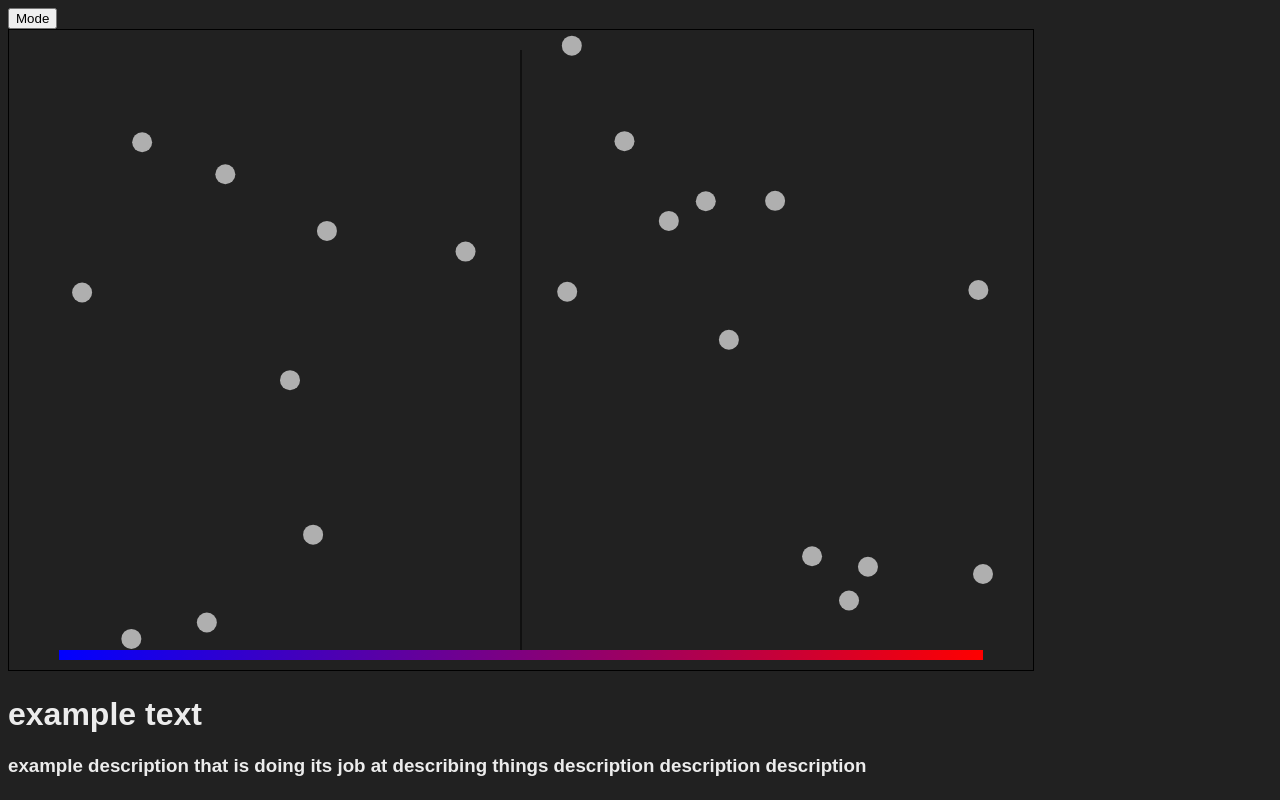
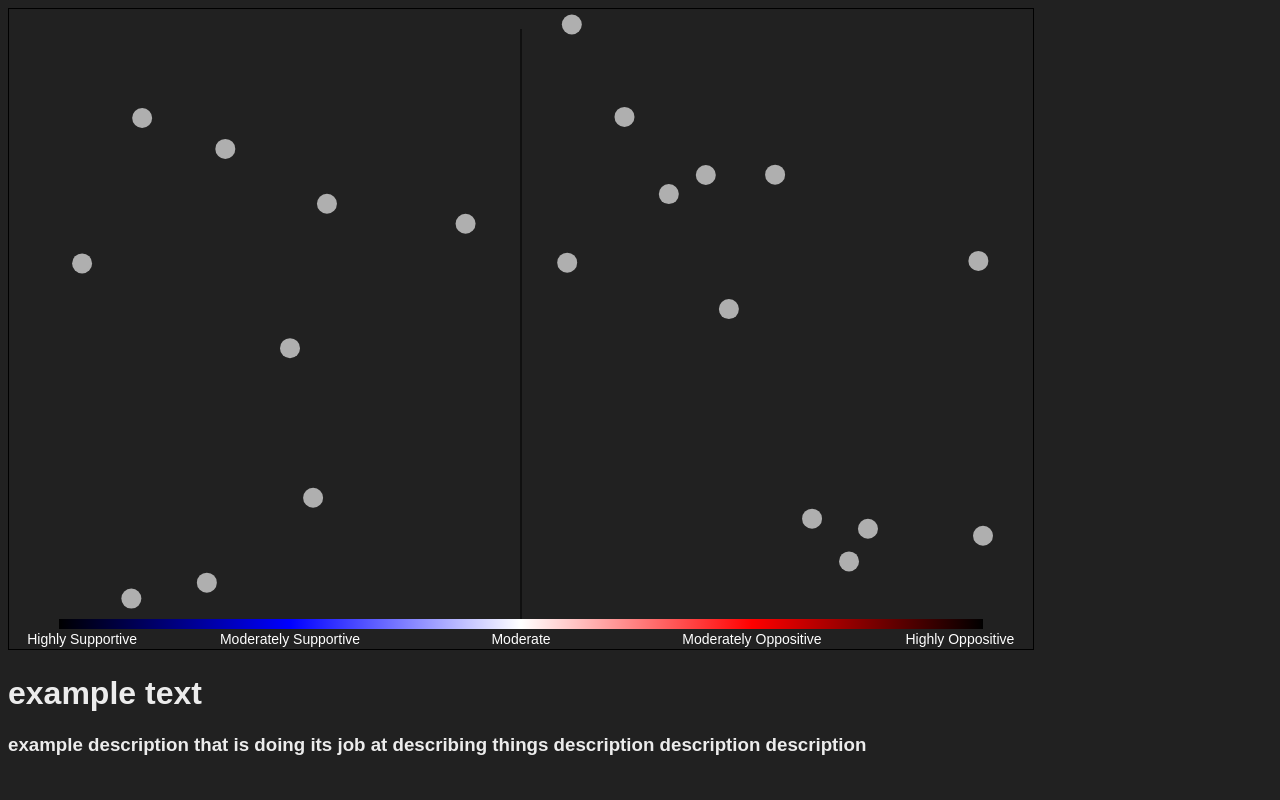
Before and after one commit to oolio151/data-vis-v2, a plain HTML site: page index.html in a window 1280 px wide. Drawn offline with Linux system fonts and the light colour scheme.

```diff
--- a/index.html
+++ b/index.html
@@ -15,14 +15,9 @@
             color: #ececec;
         }
     </style>
-    <script src ="js/data.js"></script>
-    <script src = "js/styles.js"></script>
+    <script src="js/test.js"></script>
 </head>
 <body id="body" style="flex: 1; font-family: Arial, Helvetica, sans-serif;" >
-    <button id ="darknessButton">
-        Mode
-    </button>
-    <br>
     <canvas id="canvas" width="100%" height="100%"></canvas>
     <div>
         <h1 id="title-text">example text</h1>
--- a/js/data.js
+++ /dev/null
@@ -1,3 +0,0 @@
-//export function handleData(filePath){
-
-//}
--- a/js/index.js
+++ b/js/index.js
@@ -1,9 +1,3 @@
-/*
-to do as of 8/6
-- change dot colors
-- add labels, supportiveness scale rather than a poltiical scale (highly supp, mod oppo, stuff like that)
-- black to blue to white to red to black
-*/
 
 const canvas = document.getElementById('canvas');
 const ctx = canvas.getContext('2d');
@@ -11,6 +5,14 @@
 const pointColor = '#afafaf';
 const outlineColor = 'ff0000'
 let data = [];
+
+const xAxisLabels = [
+    { label: 'Highly Supportive', position: -0.95},
+    { label: 'Moderately Supportive', position: -0.5},
+    { label: 'Moderate', position: 0 },
+    { label: 'Moderately Oppositive', position: 0.5 },
+    { label: 'Highly Oppositive', position: 0.95}
+];
 
 function resizeCanvas() {
     canvas.width = window.innerWidth*0.8;
@@ -24,16 +26,31 @@
 }
 
 function getRandomYValue() {
-    return Math.random() * (canvas.height - 20) + 10;
+    return Math.random() * (canvas.height - 40) + 10;
 }
 
 function drawGradientXAxis() {
     const gradient = ctx.createLinearGradient(50, 0, canvas.width - 50, 0);
-    gradient.addColorStop(0, 'blue');
-    gradient.addColorStop(1, 'red');
+    //gradient.addColorStop(0, 'blue');
+    //gradient.addColorStop(1, 'red');
+    gradient.addColorStop(0, 'black');
+    gradient.addColorStop(0.25, 'blue');
+    gradient.addColorStop(0.5, 'white');
+    gradient.addColorStop(0.75, 'red');
+    gradient.addColorStop(1, 'black');
 
     ctx.fillStyle = gradient;
-    ctx.fillRect(50, canvas.height - 20, canvas.width - 100, 10);
+    ctx.fillRect(50, canvas.height - 30, canvas.width - 100, 10);
+}
+
+function drawXAxisLabels() {
+    ctx.fillStyle = 'white';
+    ctx.font = '14px Arial';
+    ctx.textAlign = 'center';
+
+    xAxisLabels.forEach(labelObj => {
+        ctx.fillText(labelObj.label, getXValue(labelObj.position), canvas.height - 5);
+    });
 }
 
 function drawYAxis() {
@@ -90,6 +107,17 @@
     var name = point.Name;
     var description = point.Description;
     var rating = point.Rating;
+
+    const eventData = {
+        "name": name,
+        "description": description,
+        "rating": rating
+    }
+
+    const sendableEvent = new CustomEvent('pointClicked', {detail : eventData});
+    document.dispatchEvent(sendableEvent);
+
+
     document.getElementById("title-text").innerHTML = name;
     document.getElementById("description-text").innerHTML = description;
 
@@ -117,7 +145,7 @@
         })
         .catch(error => {
             console.error('There was a problem with the fetch operation:', error);
-            alert("Something has gone wrong. Please try again later or contact the developers.");
+            //alert("Something has gone wrong. Please try again later or contact the developers.");
         });
 }
 
@@ -125,6 +153,7 @@
     ctx.clearRect(0, 0, canvas.width, canvas.height);
     drawYAxis();
     drawGradientXAxis();
+    drawXAxisLabels();
     drawPoints();
 }
 
--- a/js/styles.js
+++ /dev/null
@@ -1,11 +0,0 @@
-var darkMode = true;
-document.getElementById("darknessButton").addEventListener("click", function(){
-    alert("fdf");
-    if(darkMode){
-        darkMode = false;
-        document.getElementById("body").style.backgroundColor = "#fff";
-    } else {
-        darkMode = true;
-        document.getElementById("body").style.backgroundColor = "#212121"
-    }
-})
--- /dev/null
+++ b/js/test.js
@@ -0,0 +1,3 @@
+document.addEventListener('pointClicked', function(event){
+    console.info(event.detail);
+})
```
